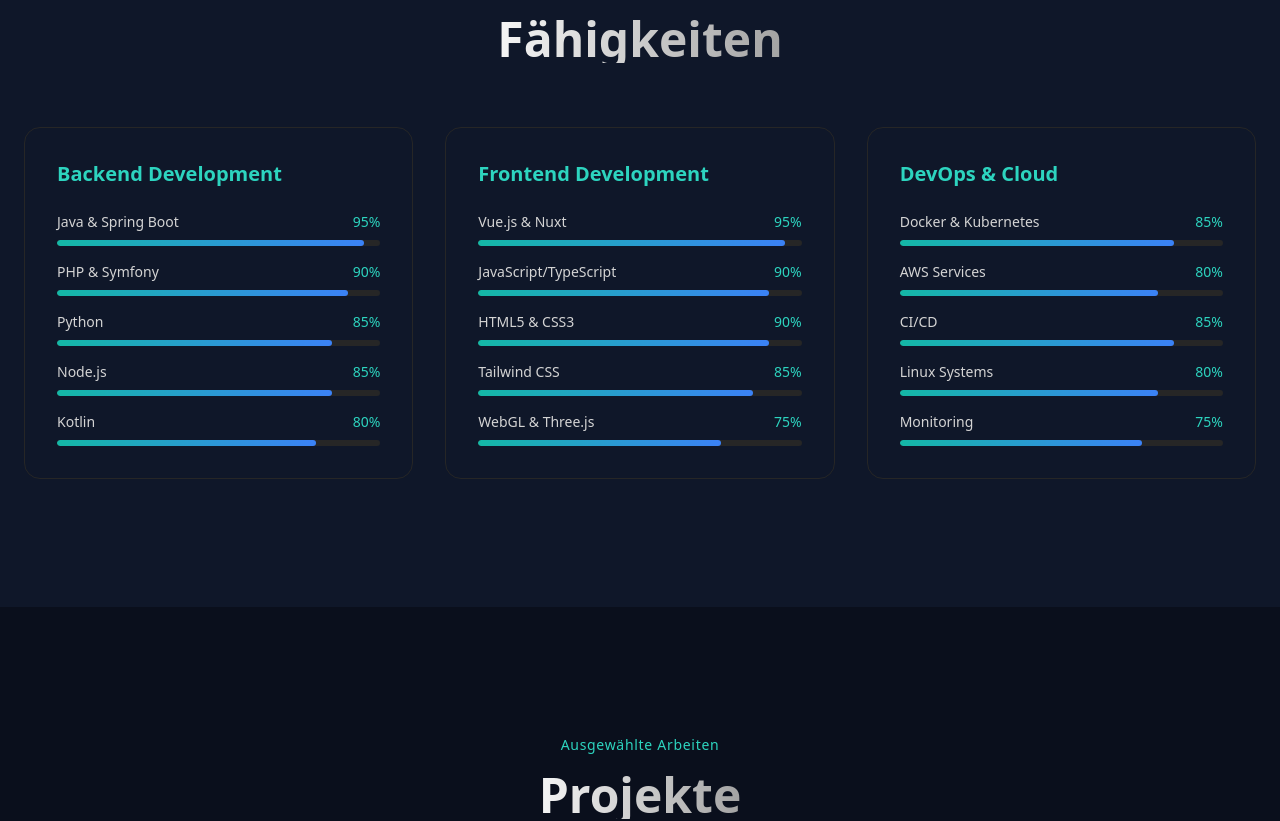
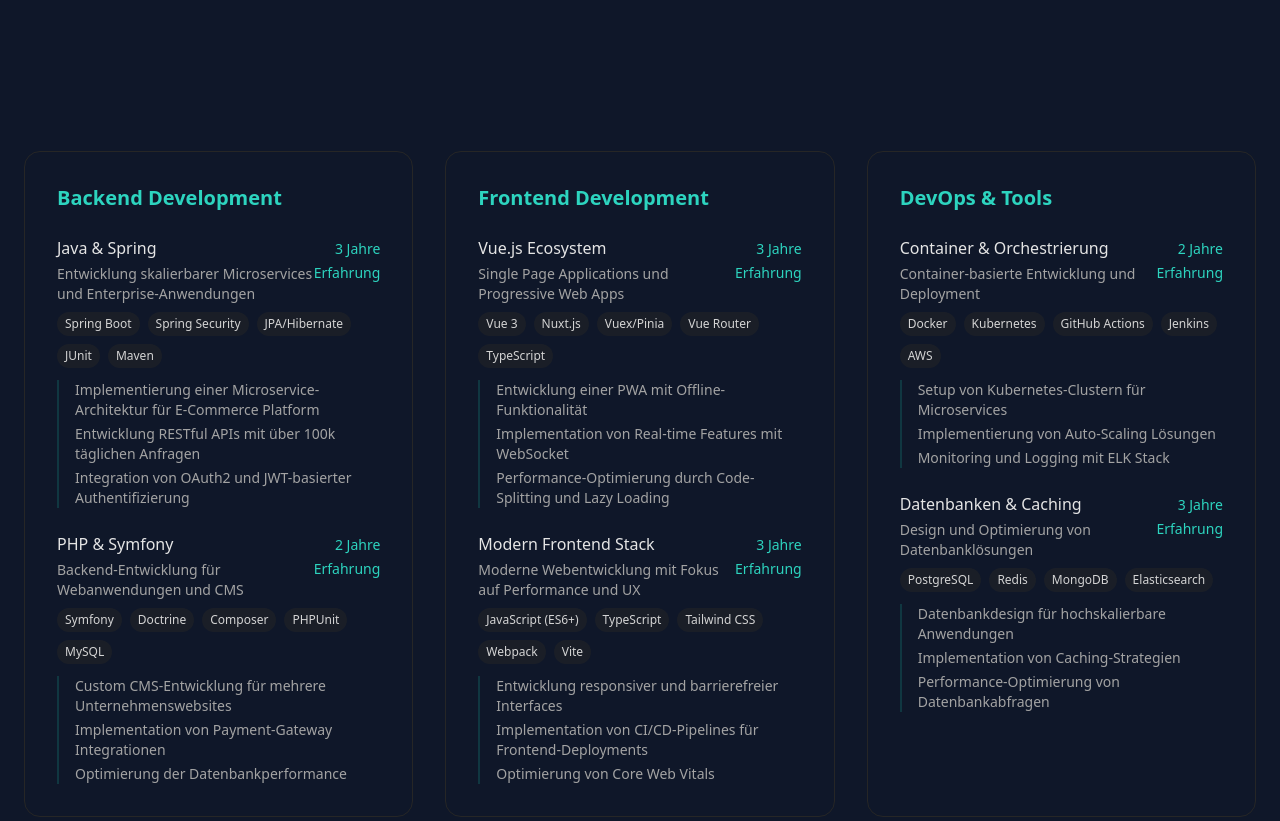
Before and after one commit to jacobscr/jacobscr.github.io, a Vue app: page / in a window 1280 px wide. Shown: the part 1709-2530 px from the top of the page. Built offline with nearby package versions, Linux system fonts and the light colour scheme.

Commit message:
adjustment of composables + minor changes

```diff
--- a/src/components/ProjectCard.vue
+++ b/src/components/ProjectCard.vue
@@ -8,7 +8,7 @@
         class="relative group overflow-hidden rounded-2xl border border-neutral-800 aspect-video"
     >
       <img
-          :src="data.image"
+          :src="`/images/${data.image}`"
           :alt="data.title"
           class="w-full h-full object-cover transform group-hover:scale-105 transition-transform duration-700"
       />
--- a/src/components/ScrollIndicator.vue
+++ b/src/components/ScrollIndicator.vue
@@ -1,7 +1,7 @@
 <template>
   <div class="flex flex-col items-center space-y-2">
     <span class="text-sm text-neutral-500">Scroll</span>
-    <div class="w-5 h-9 rounded-full border-2 border-neutral-700 flex items-start p-1">
+    <div class="w-5 h-9 rounded-full border-2 border-neutral-700 flex items-start justify-center p-1">
       <div class="w-1 h-1 bg-teal-400 rounded-full animate-scroll"></div>
     </div>
   </div>
--- a/src/components/SectionHeading.vue
+++ b/src/components/SectionHeading.vue
@@ -1,18 +1,14 @@
 <template>
   <div class="flex flex-col items-center text-center mb-16">
     <div
-        v-motion
-        :initial="{ opacity: 0, y: 20 }"
-        :enter="{ opacity: 1, y: 0 }"
-        class="text-sm font-medium tracking-wider text-teal-400 mb-4"
+        class="text-sm font-medium tracking-wider text-teal-400 mb-4 pb-1 opacity-0"
+        ref="subtitleRef"
     >
       {{ subtitle }}
     </div>
     <div
-        v-motion
-        :initial="{ opacity: 0, y: 20 }"
-        :enter="{ opacity: 1, y: 0 }"
-        class="text-4xl md:text-5xl font-bold bg-gradient-to-r from-neutral-100 to-neutral-400 bg-clip-text text-transparent"
+        class="text-4xl md:text-5xl font-bold bg-gradient-to-r from-neutral-100 to-neutral-400 bg-clip-text text-transparent pb-2 opacity-0"
+        ref="titleRef"
     >
       {{ title }}
     </div>
@@ -20,6 +16,12 @@
 </template>
 
 <script setup>
+import { ref, onMounted } from 'vue'
+import { gsap } from 'gsap'
+import { ScrollTrigger } from 'gsap/ScrollTrigger'
+
+gsap.registerPlugin(ScrollTrigger)
+
 defineProps({
   title: {
     type: String,
@@ -30,4 +32,48 @@ defineProps({
     required: true
   }
 })
+
+const subtitleRef = ref(null)
+const titleRef = ref(null)
+
+onMounted(() => {
+  // Animation für Subtitle
+  gsap.fromTo(subtitleRef.value,
+      {
+        opacity: 0,
+        y: 20
+      },
+      {
+        opacity: 1,
+        y: 0,
+        duration: 0.2,
+        ease: "power2.out",
+        scrollTrigger: {
+          trigger: subtitleRef.value,
+          start: "top 80%",
+          toggleActions: "play none none reverse"
+        }
+      }
+  )
+
+  // Animation für Title
+  gsap.fromTo(titleRef.value,
+      {
+        opacity: 0,
+        y: 20
+      },
+      {
+        opacity: 1,
+        y: 0,
+        duration: 0.2,
+        delay: 0.05,
+        ease: "power2.out",
+        scrollTrigger: {
+          trigger: titleRef.value,
+          start: "top 80%",
+          toggleActions: "play none none reverse"
+        }
+      }
+  )
+})
 </script>
--- a/src/components/SkillCard.vue
+++ b/src/components/SkillCard.vue
@@ -1,40 +1,49 @@
 <template>
-  <div
-      ref="card"
-      class="group relative bg-[#0F1729] p-8 rounded-2xl border border-neutral-800 overflow-hidden"
-      @mousemove="handleMouseMove"
-      @mouseleave="handleMouseLeave"
-  >
-    <div class="absolute inset-0 bg-gradient-to-r from-teal-500/10 to-blue-500/10 opacity-0 group-hover:opacity-100 transition-opacity duration-500"></div>
-
+  <div class="bg-[#0F1729] p-8 rounded-2xl border border-neutral-800 hover:border-teal-500/50 transition-all duration-300">
     <h3 class="text-xl font-bold mb-6 text-teal-400">{{ title }}</h3>
 
-    <ul class="space-y-4">
-      <li
-          v-for="skill in skills"
-          :key="skill.name"
-          class="space-y-2"
-      >
-        <div class="flex justify-between text-sm">
-          <span class="text-neutral-300">{{ skill.name }}</span>
-          <span class="text-teal-400">{{ skill.level }}%</span>
+    <div class="space-y-6">
+      <div v-for="skill in skills" :key="skill.name" class="group">
+        <div class="flex items-start justify-between mb-2">
+          <div>
+            <h4 class="text-neutral-200 font-medium">{{ skill.name }}</h4>
+            <p class="text-sm text-neutral-400 mt-1">{{ skill.description }}</p>
+          </div>
+          <div class="text-right">
+            <span class="text-sm text-teal-400">{{ skill.experience }}</span>
+          </div>
         </div>
-        <div class="w-full bg-neutral-800 rounded-full h-1.5 overflow-hidden">
-          <div
-              class="h-full bg-gradient-to-r from-teal-500 to-blue-500 rounded-full transition-all duration-1000 ease-out"
-              :style="{ width: isVisible ? `${skill.level}%` : '0%' }"
-          ></div>
+
+        <!-- Verwendete Technologien -->
+        <div class="flex flex-wrap gap-2 mt-2">
+          <span
+              v-for="tech in skill.technologies"
+              :key="tech"
+              class="px-2 py-1 text-xs bg-neutral-800/50 text-neutral-300 rounded-full"
+          >
+            {{ tech }}
+          </span>
         </div>
-      </li>
-    </ul>
+
+        <!-- Projekte/Erfahrungen -->
+        <div v-if="skill.highlights" class="mt-3 pl-4 border-l-2 border-teal-500/20 group-hover:border-teal-500/40 transition-colors duration-300">
+          <ul class="space-y-1">
+            <li
+                v-for="highlight in skill.highlights"
+                :key="highlight"
+                class="text-sm text-neutral-400"
+            >
+              {{ highlight }}
+            </li>
+          </ul>
+        </div>
+      </div>
+    </div>
   </div>
 </template>
 
 <script setup>
-import { ref, onMounted } from 'vue'
-import { useIntersectionObserver } from '@vueuse/core'
-
-const props = defineProps({
+defineProps({
   title: {
     type: String,
     required: true
@@ -44,43 +53,4 @@ const props = defineProps({
     required: true
   }
 })
-
-const card = ref(null)
-const isVisible = ref(false)
-
-// Intersection Observer
-onMounted(() => {
-  const { stop } = useIntersectionObserver(card, ([{ isIntersecting }]) => {
-    if (isIntersecting) {
-      isVisible.value = true
-      stop()
-    }
-  })
-})
-
-// 3D Hover Effect
-const handleMouseMove = (e) => {
-  const { left, top, width, height } = card.value.getBoundingClientRect()
-  const x = (e.clientX - left) / width
-  const y = (e.clientY - top) / height
-
-  const rotateX = (y - 0.5) * 10
-  const rotateY = (x - 0.5) * 10
-
-  card.value.style.transform = `
-    perspective(1000px)
-    rotateX(${-rotateX}deg)
-    rotateY(${rotateY}deg)
-    scale3d(1.02, 1.02, 1.02)
-  `
-}
-
-const handleMouseLeave = () => {
-  card.value.style.transform = `
-    perspective(1000px)
-    rotateX(0deg)
-    rotateY(0deg)
-    scale3d(1, 1, 1)
-  `
-}
 </script>
--- a/src/composables/useNavigation.js
+++ b/src/composables/useNavigation.js
@@ -12,7 +12,7 @@ export function useNavigation() {
 
     const scrollToSection = (sectionId) => {
         const element = document.getElementById(sectionId)
-        const offset = 100 // Navbar height + padding
+        const offset = 0 // Navbar height + padding
         const elementPosition = element.getBoundingClientRect().top
         const offsetPosition = elementPosition + window.pageYOffset - offset
 
--- a/src/composables/useProjects.js
+++ b/src/composables/useProjects.js
@@ -2,12 +2,12 @@ export function useProjects() {
     const projects = [
         {
             id: 1,
-            title: 'KI-gestützte E-Learning Plattform',
-            description: 'Eine moderne Lernplattform mit adaptiven Lernpfaden, die KI nutzt, um personalisierte Lernerfahrungen zu schaffen. Das System analysiert das Lernverhalten und passt Inhalte dynamisch an.',
-            image: '/api/placeholder/800/600',
-            technologies: ['Vue.js', 'Python', 'TensorFlow', 'PostgreSQL', 'Docker'],
+            title: 'Planning Poker für agiles Projektmanagement',
+            description: 'Das Projekt Planning Poker ist eine digitale Lösung zur agilen Aufwandsschätzung, die im Rahmen eines Schulprojekts an der HTL Rennweg entwickelt wurde, mit Fokus auf Benutzerfreundlichkeit und Scrum-Prinzipien.',
+            image: 'plapo.png',
+            technologies: ['Nuxt.js', 'Spring Boot', 'Tailwind', 'Restful API', 'SQLite'],
             demoUrl: 'https://elearning.example.com',
-            githubUrl: 'https://github.com/example/elearning',
+            githubUrl: 'https://github.com/1FailX1/Planning-Poker',
             highlights: [
                 'Microservices-Architektur mit Spring Boot',
                 'Real-time Kollaboration via WebSockets',
@@ -19,12 +19,12 @@ export function useProjects() {
         },
         {
             id: 2,
-            title: 'Enterprise Resource Management System',
+            title: 'Unlock the Enigma - Eine digitale Schnitzeljagd',
             description: 'Ein umfassendes ERP-System für mittelständische Unternehmen mit Modulen für Personalwesen, Lagerverwaltung und Buchhaltung. Besonderer Fokus lag auf der Benutzerfreundlichkeit und Systemintegration.',
-            image: '/api/placeholder/800/600',
-            technologies: ['Nuxt.js', 'Spring Framework', 'Oracle DB', 'Redis', 'Kubernetes'],
+            image: 'enigma.png',
+            technologies: ['Symfony', 'Twig', 'JavaScript', 'Tailwind'],
             demoUrl: 'https://erp.example.com',
-            githubUrl: 'https://github.com/example/erp',
+            githubUrl: 'https://github.com/TimonAME/UnlockTheEnigma',
             highlights: [
                 'Modulare Frontend-Architektur',
                 'OAuth2 Integration',
@@ -39,7 +39,7 @@ export function useProjects() {
             title: 'IoT Dashboard & Analytics',
             description: 'Ein skalierbares Dashboard für IoT-Geräte mit Echtzeit-Datenvisualisierung und prädiktiver Wartung. Verarbeitet Daten von tausenden Sensoren in Echtzeit.',
             image: '/api/placeholder/800/600',
-            technologies: ['Vue.js', 'Node.js', 'InfluxDB', 'MQTT', 'AWS'],
+            technologies: ['Symfony', 'Twig', 'JavaScript', 'Tailwind', 'SQLite'],
             demoUrl: 'https://iot.example.com',
             githubUrl: 'https://github.com/example/iot-dashboard',
             highlights: [
--- a/src/composables/useSkills.js
+++ b/src/composables/useSkills.js
@@ -2,137 +2,80 @@
 export function useSkills() {
     const categories = {
         'Backend Development': [
-            { name: 'Java & Spring Boot', level: 95, experience: '3 Jahre', description: 'Enterprise Applications, Microservices' },
-            { name: 'PHP & Symfony', level: 90, experience: '2 Jahre', description: 'Web Applications, CMS' },
-            { name: 'Python', level: 85, experience: '2 Jahre', description: 'Data Science, API Development' },
-            { name: 'Node.js', level: 85, experience: '2 Jahre', description: 'REST APIs, Real-time Applications' },
-            { name: 'Kotlin', level: 80, experience: '1 Jahr', description: 'Android Development, Server-side' }
+            {
+                name: 'Java & Spring',
+                experience: '3 Jahre Erfahrung',
+                description: 'Entwicklung skalierbarer Microservices und Enterprise-Anwendungen',
+                technologies: ['Spring Boot', 'Spring Security', 'JPA/Hibernate', 'JUnit', 'Maven'],
+                highlights: [
+                    'Implementierung einer Microservice-Architektur für E-Commerce Platform',
+                    'Entwicklung RESTful APIs mit über 100k täglichen Anfragen',
+                    'Integration von OAuth2 und JWT-basierter Authentifizierung'
+                ]
+            },
+            {
+                name: 'PHP & Symfony',
+                experience: '2 Jahre Erfahrung',
+                description: 'Backend-Entwicklung für Webanwendungen und CMS',
+                technologies: ['Symfony', 'Doctrine', 'Composer', 'PHPUnit', 'MySQL'],
+                highlights: [
+                    'Custom CMS-Entwicklung für mehrere Unternehmenswebsites',
+                    'Implementation von Payment-Gateway Integrationen',
+                    'Optimierung der Datenbankperformance'
+                ]
+            }
         ],
         'Frontend Development': [
-            { name: 'Vue.js & Nuxt', level: 95, experience: '3 Jahre', description: 'SPA, SSR Applications' },
-            { name: 'JavaScript/TypeScript', level: 90, experience: '3 Jahre', description: 'Modern ES6+, Type Safety' },
-            { name: 'HTML5 & CSS3', level: 90, experience: '4 Jahre', description: 'Responsive Design, Animations' },
-            { name: 'Tailwind CSS', level: 85, experience: '2 Jahre', description: 'Utility-first CSS' },
-            { name: 'WebGL & Three.js', level: 75, experience: '1 Jahr', description: '3D Visualizations' }
+            {
+                name: 'Vue.js Ecosystem',
+                experience: '3 Jahre Erfahrung',
+                description: 'Single Page Applications und Progressive Web Apps',
+                technologies: ['Vue 3', 'Nuxt.js', 'Vuex/Pinia', 'Vue Router', 'TypeScript'],
+                highlights: [
+                    'Entwicklung einer PWA mit Offline-Funktionalität',
+                    'Implementation von Real-time Features mit WebSocket',
+                    'Performance-Optimierung durch Code-Splitting und Lazy Loading'
+                ]
+            },
+            {
+                name: 'Modern Frontend Stack',
+                experience: '3 Jahre Erfahrung',
+                description: 'Moderne Webentwicklung mit Fokus auf Performance und UX',
+                technologies: ['JavaScript (ES6+)', 'TypeScript', 'Tailwind CSS', 'Webpack', 'Vite'],
+                highlights: [
+                    'Entwicklung responsiver und barrierefreier Interfaces',
+                    'Implementation von CI/CD-Pipelines für Frontend-Deployments',
+                    'Optimierung von Core Web Vitals'
+                ]
+            }
         ],
-        'DevOps & Cloud': [
-            { name: 'Docker & Kubernetes', level: 85, experience: '2 Jahre', description: 'Container Orchestration' },
-            { name: 'AWS Services', level: 80, experience: '2 Jahre', description: 'EC2, S3, Lambda, ECS' },
-            { name: 'CI/CD', level: 85, experience: '2 Jahre', description: 'Jenkins, GitHub Actions' },
-            { name: 'Linux Systems', level: 80, experience: '3 Jahre', description: 'Ubuntu, CentOS' },
-            { name: 'Monitoring', level: 75, experience: '2 Jahre', description: 'Prometheus, Grafana' }
+        'DevOps & Tools': [
+            {
+                name: 'Container & Orchestrierung',
+                experience: '2 Jahre Erfahrung',
+                description: 'Container-basierte Entwicklung und Deployment',
+                technologies: ['Docker', 'Kubernetes', 'GitHub Actions', 'Jenkins', 'AWS'],
+                highlights: [
+                    'Setup von Kubernetes-Clustern für Microservices',
+                    'Implementierung von Auto-Scaling Lösungen',
+                    'Monitoring und Logging mit ELK Stack'
+                ]
+            },
+            {
+                name: 'Datenbanken & Caching',
+                experience: '3 Jahre Erfahrung',
+                description: 'Design und Optimierung von Datenbanklösungen',
+                technologies: ['PostgreSQL', 'Redis', 'MongoDB', 'Elasticsearch'],
+                highlights: [
+                    'Datenbankdesign für hochskalierbare Anwendungen',
+                    'Implementation von Caching-Strategien',
+                    'Performance-Optimierung von Datenbankabfragen'
+                ]
+            }
         ]
     }
 
-    // Tech Radar Data
-    const radarData = [
-        // Frontend Quadrant (0 bis π/2)
-        {
-            name: 'Vue.js',
-            group: 'Current',
-            distance: 0.9,
-            angle: Math.PI * 0.125,
-            description: 'Hauptframework für Frontend-Entwicklung',
-            experience: '3 Jahre'
-        },
-        {
-            name: 'TypeScript',
-            group: 'Current',
-            distance: 0.85,
-            angle: Math.PI * 0.25,
-            description: 'Statisch typisiertes JavaScript',
-            experience: '2 Jahre'
-        },
-        {
-            name: 'Svelte',
-            group: 'Learning',
-            distance: 0.5,
-            angle: Math.PI * 0.375,
-            description: 'Modernes Compiler-basiertes Framework',
-            experience: '6 Monate'
-        },
-
-        // Backend Quadrant (π/2 bis π)
-        {
-            name: 'Spring Boot',
-            group: 'Current',
-            distance: 0.95,
-            angle: Math.PI * 0.625,
-            description: 'Java Framework für Microservices',
-            experience: '3 Jahre'
-        },
-        {
-            name: 'Symfony',
-            group: 'Current',
-            distance: 0.9,
-            angle: Math.PI * 0.75,
-            description: 'PHP Framework für Webanwendungen',
-            experience: '2 Jahre'
-        },
-        {
-            name: 'Go',
-            group: 'Learning',
-            distance: 0.4,
-            angle: Math.PI * 0.875,
-            description: 'Effiziente Systemsprache',
-            experience: '3 Monate'
-        },
-
-        // DevOps Quadrant (π bis 3π/2)
-        {
-            name: 'Docker',
-            group: 'Current',
-            distance: 0.85,
-            angle: Math.PI * 1.125,
-            description: 'Container-Virtualisierung',
-            experience: '2 Jahre'
-        },
-        {
-            name: 'Kubernetes',
-            group: 'Current',
-            distance: 0.8,
-            angle: Math.PI * 1.25,
-            description: 'Container-Orchestrierung',
-            experience: '1.5 Jahre'
-        },
-        {
-            name: 'Terraform',
-            group: 'Learning',
-            distance: 0.5,
-            angle: Math.PI * 1.375,
-            description: 'Infrastructure as Code',
-            experience: '6 Monate'
-        },
-
-        // Data Quadrant (3π/2 bis 2π)
-        {
-            name: 'PostgreSQL',
-            group: 'Current',
-            distance: 0.9,
-            angle: Math.PI * 1.625,
-            description: 'Relationale Datenbank',
-            experience: '3 Jahre'
-        },
-        {
-            name: 'MongoDB',
-            group: 'Current',
-            distance: 0.85,
-            angle: Math.PI * 1.75,
-            description: 'NoSQL Datenbank',
-            experience: '2 Jahre'
-        },
-        {
-            name: 'Apache Kafka',
-            group: 'Learning',
-            distance: 0.6,
-            angle: Math.PI * 1.875,
-            description: 'Distributed Streaming Platform',
-            experience: '6 Monate'
-        }
-    ]
-
     return {
-        categories,
-        radarData
+        categories
     }
 }
```
Also changed, not shown: src/components/MotionLogo.vue (+10 -3 lines), src/views/HomeView.vue (+37 -16 lines), public/images/enigma.png (added), public/images/plapo.png (added).
